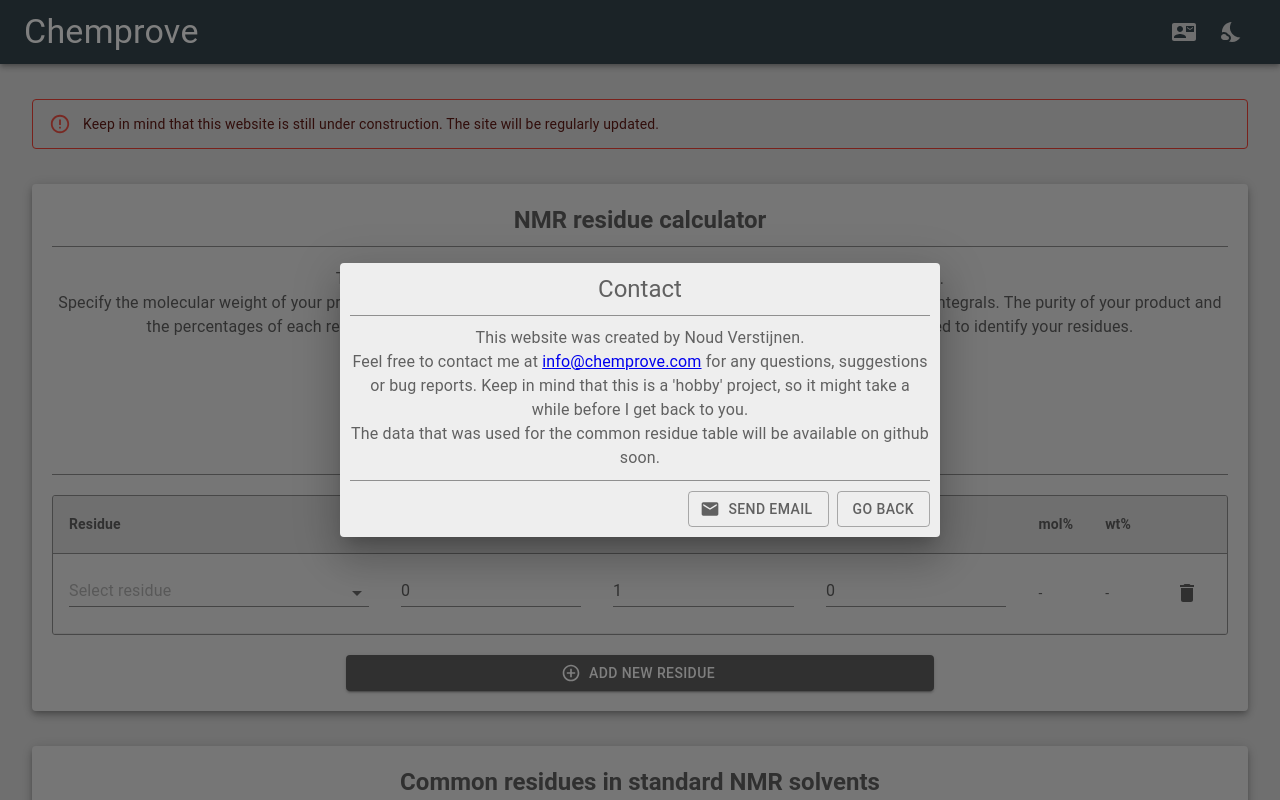
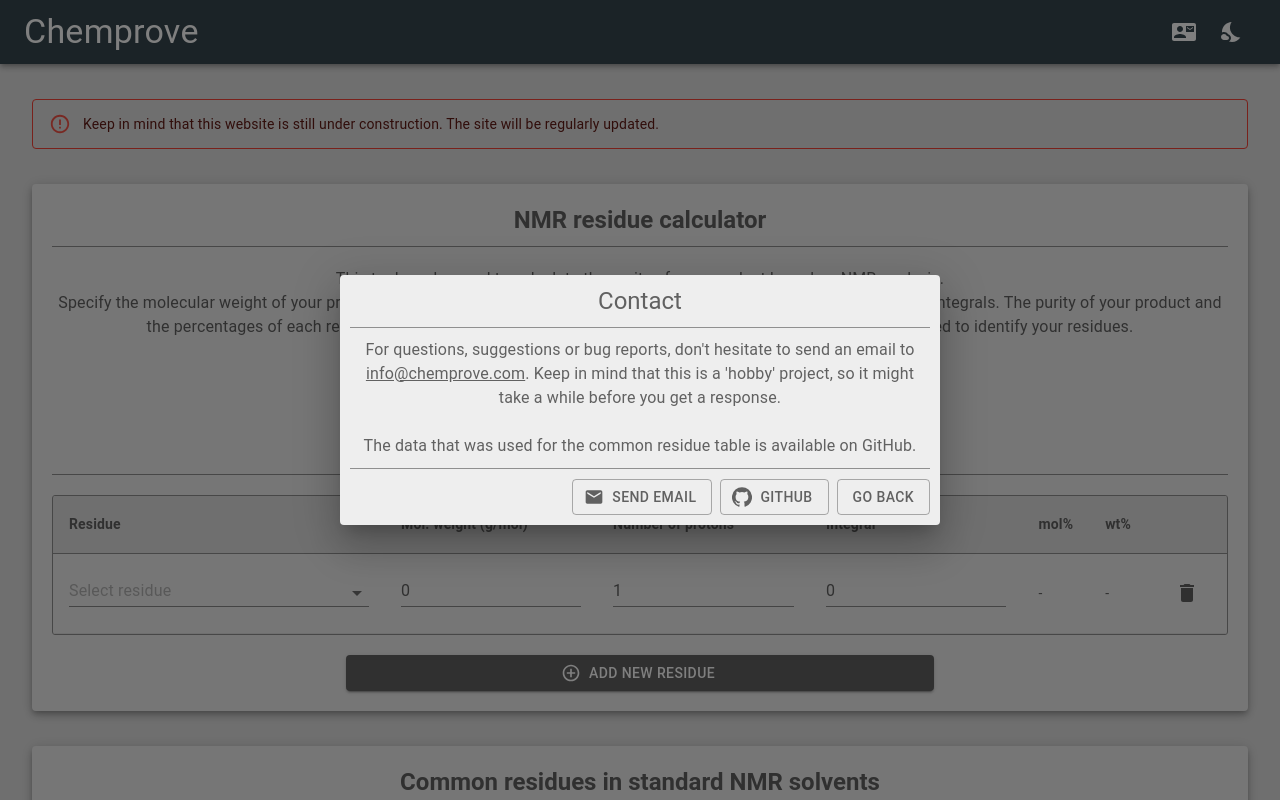
Before and after one commit to Noldyman/chemprove-old, a React (Create React App) app: page / in a window 1280 px wide. Both pictures are taken after a click on the button 1184 px from the left and 32 px from the top of the page. Shown: the top 800 px of the page. Built offline with nearby package versions, Linux system fonts and the light colour scheme.

Commit message:
changed contact dialog.. added github link

```diff
--- a/src/components/general/AppBar.tsx
+++ b/src/components/general/AppBar.tsx
@@ -35,7 +35,7 @@ const AppBar: React.FC<AppBarProps> = ({
     return (
       <div>
         <Tooltip title={toTheme} placement="left" arrow>
-          <IconButton style={{ color: '#e0e0e0' }} onClick={onThemeToggle}>
+          <IconButton style={{ color: '#fff' }} onClick={onThemeToggle}>
             {isThemeDark ? <Brightness7 /> : <NightsStay />}
           </IconButton>
         </Tooltip>
@@ -46,11 +46,13 @@ const AppBar: React.FC<AppBarProps> = ({
   return (
     <TitleBar position="static">
       <Toolbar>
-        <Typography variant="h4">Chemprove</Typography>
+        <Typography variant="h4" style={{ color: '#fff' }}>
+          Chemprove
+        </Typography>
         <div className={classes.settings}>
           <div>
             <Tooltip title="Contact" placement="left" arrow>
-              <IconButton style={{ color: '#e0e0e0' }} onClick={onContactClick}>
+              <IconButton style={{ color: '#fff' }} onClick={onContactClick}>
                 <ContactMail />
               </IconButton>
             </Tooltip>
--- a/src/components/general/ContactDialog.tsx
+++ b/src/components/general/ContactDialog.tsx
@@ -7,9 +7,9 @@ import {
   Divider,
   Button,
 } from '@material-ui/core'
-import { Email } from '@material-ui/icons'
+import { Email, GitHub } from '@material-ui/icons'
 
-const useStyles = makeStyles({
+const useStyles = makeStyles((theme) => ({
   content: {
     padding: '10px',
   },
@@ -19,7 +19,8 @@ const useStyles = makeStyles({
   divider: {
     margin: '10px auto 10px auto',
   },
-})
+  link: { color: theme.palette.secondary.main },
+}))
 
 interface ContactDialogProps {
   contactIsOpen: boolean
@@ -36,6 +37,13 @@ const ContactDialog: React.FC<ContactDialogProps> = ({
     window.location.href = 'mailto:info@chemprove.com'
   }
 
+  const handleGitHub = () => {
+    window.open(
+      'https://github.com/Noldyman/Chemprove_H-NMR-common-residues-and-solvents',
+      '_blank'
+    )
+  }
+
   return (
     <Dialog open={contactIsOpen} onClose={onClose} fullWidth>
       <div className={classes.content}>
@@ -44,15 +52,16 @@ const ContactDialog: React.FC<ContactDialogProps> = ({
         </Typography>
         <Divider className={classes.divider} />
         <Typography align="center">
-          This website was created by Noud Verstijnen.
+          For questions, suggestions or bug reports, don't hesitate to send an
+          email to{' '}
+          <a className={classes.link} href="mailto:info@chemprove.com">
+            info@chemprove.com
+          </a>
+          . Keep in mind that this is a 'hobby' project, so it might take a
+          while before you get a response. <br />
           <br />
-          Feel free to contact me at{' '}
-          <a href="mailto:info@chemprove.com">info@chemprove.com</a> for any
-          questions, suggestions or bug reports. Keep in mind that this is a
-          'hobby' project, so it might take a while before I get back to you.{' '}
-          <br />
-          The data that was used for the common residue table will be available
-          on github soon.
+          The data that was used for the common residue table is available on
+          GitHub.
         </Typography>
         <Divider className={classes.divider} />
         <DialogActions style={{ padding: '0px' }}>
@@ -64,6 +73,14 @@ const ContactDialog: React.FC<ContactDialogProps> = ({
           >
             Send email
           </Button>
+          <Button
+            startIcon={<GitHub />}
+            variant="outlined"
+            color="secondary"
+            onClick={handleGitHub}
+          >
+            Github
+          </Button>
           <Button variant="outlined" color="secondary" onClick={onClose}>
             Go back
           </Button>
```
